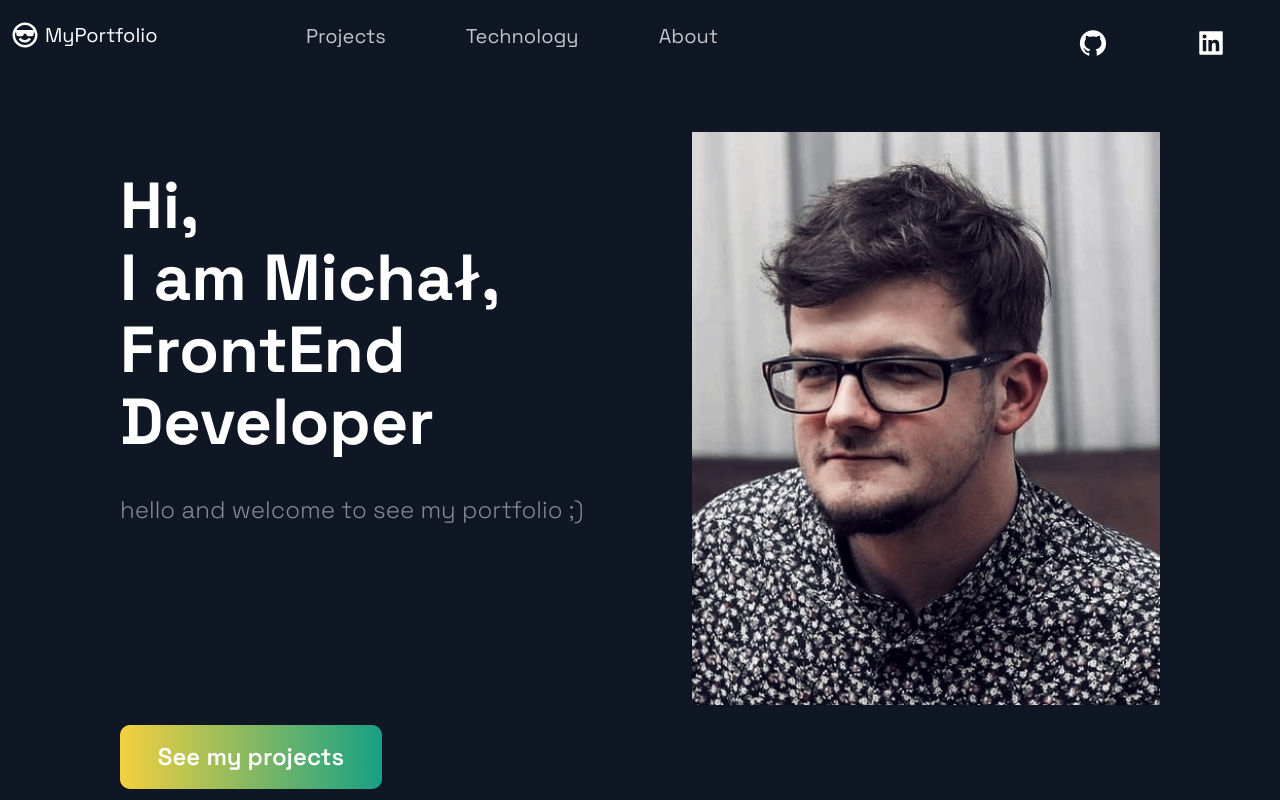
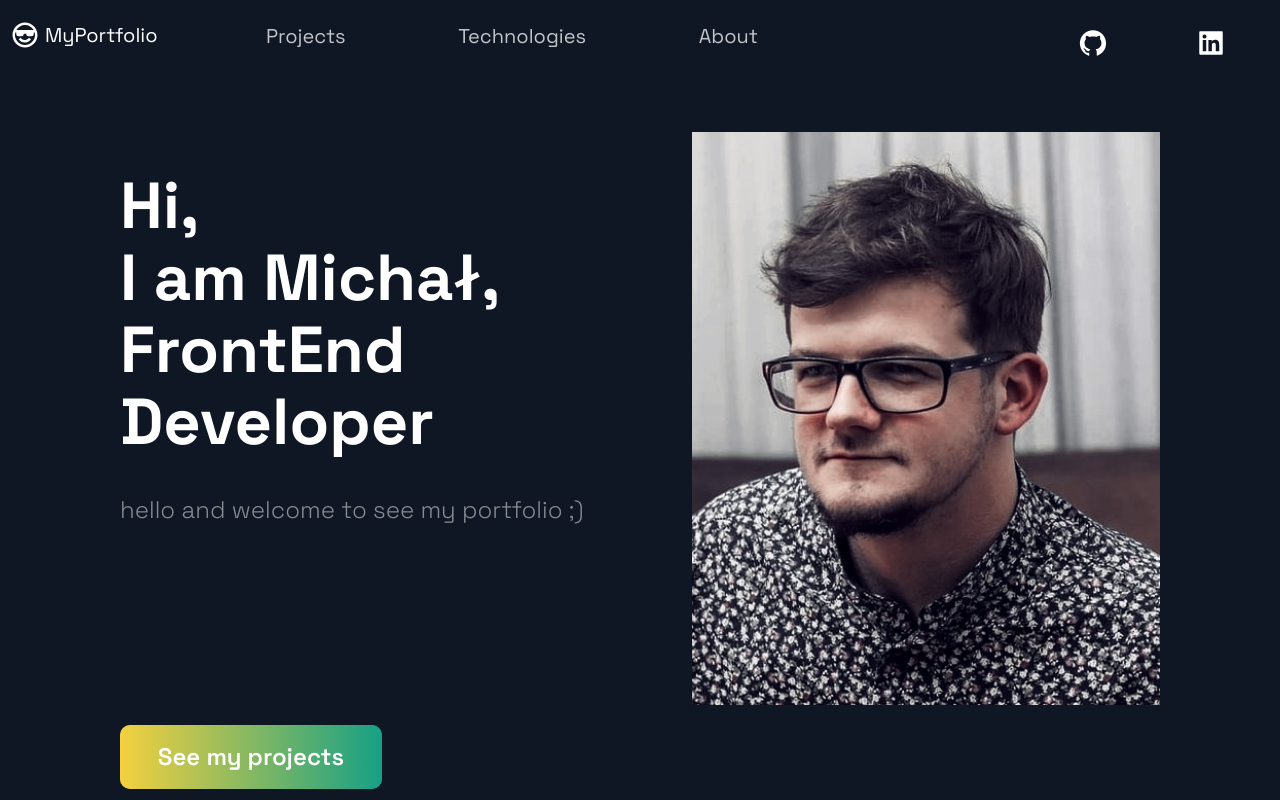
Before and after one commit to yougonnagetyours/my-developer-portfolio, a Next.js app: page / in a window 1280 px wide. Shown: the top 800 px of the page. Built offline with nearby package versions, Linux system fonts and the light colour scheme.

Commit message:
style header

```diff
--- a/src/components/Header/Header.js
+++ b/src/components/Header/Header.js
@@ -1,7 +1,7 @@
 import Link from 'next/link';
 import React from 'react';
-import { AiFillGithub, AiFillInstagram, AiFillLinkedin } from 'react-icons/ai';
-import { BiCool, FiActivity } from "react-icons/bi";
+import { AiFillGithub, AiFillLinkedin } from 'react-icons/ai';
+import { BiCool } from "react-icons/bi";
 
 import { Container, Div1, Div2, Div3, NavLink, SocialIcons, Span } from './HeaderStyles';
 
@@ -20,7 +20,7 @@ const Header = () =>  (
       </li>
       <li>
         <Link href="#tech">
-          <NavLink>Technology</NavLink>
+          <NavLink>Technologies</NavLink>
         </Link>
       </li>
       <li>
--- a/src/components/Header/HeaderStyles.js
+++ b/src/components/Header/HeaderStyles.js
@@ -35,7 +35,7 @@ export const Div1 = styled.div`
 export const Div2 = styled.div`
   grid-area: 1 / 2 / 2 / 4;
   display: flex;
-  justify-content: space-around;
+  justify-content: space-between;
   @media ${(props) => props.theme.breakpoints.sm} {
     grid-area: 2 / 2 / 3 / 5;
   }
```
